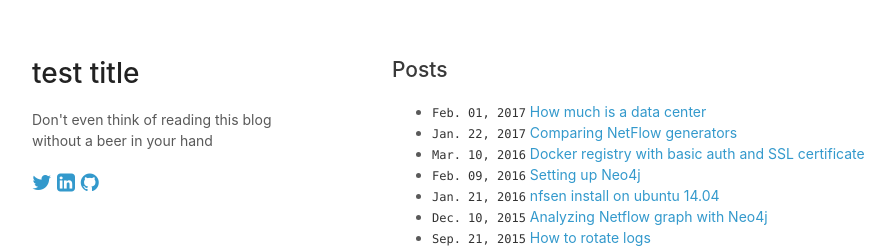
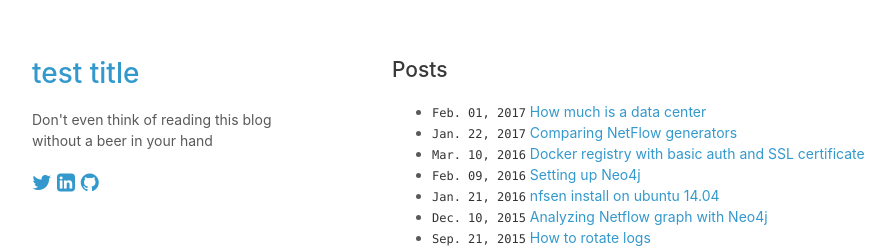
Before and after one commit to narutaro/e, a Jekyll site: the page built from index.md, in a window 1280 px wide. Shown: the top 251 px of the page, without its empty margins (178-1073 px from the left). Built offline with Jekyll 4.4.1, drawn with Linux system fonts in a browser that asks for light colours; our own code applies the rules of GitHub Pages for plain Markdown files.

Commit message:
site.url

```diff
--- a/_config.yml
+++ b/_config.yml
@@ -1,2 +1,3 @@
 theme: jekyll-theme-minimal
 title: test title
+url:	http://narutaro.co
--- a/_layouts/default.html
+++ b/_layouts/default.html
@@ -26,7 +26,7 @@
   <body>
     <div class="wrapper">
       <header>
-        <h1>{{ site.title }}</h1>
+        <h1><a href="{{ site.url }}">{{ site.title }}</a></h1>
         <p>{{ page.subtitle }}</p>
         <!-- <p class="view"><a href="http://github.com/orderedlist/minimal">View the Project on GitHub <small>orderedlist/minimal</small></a></p> -->
 				<!--
```
